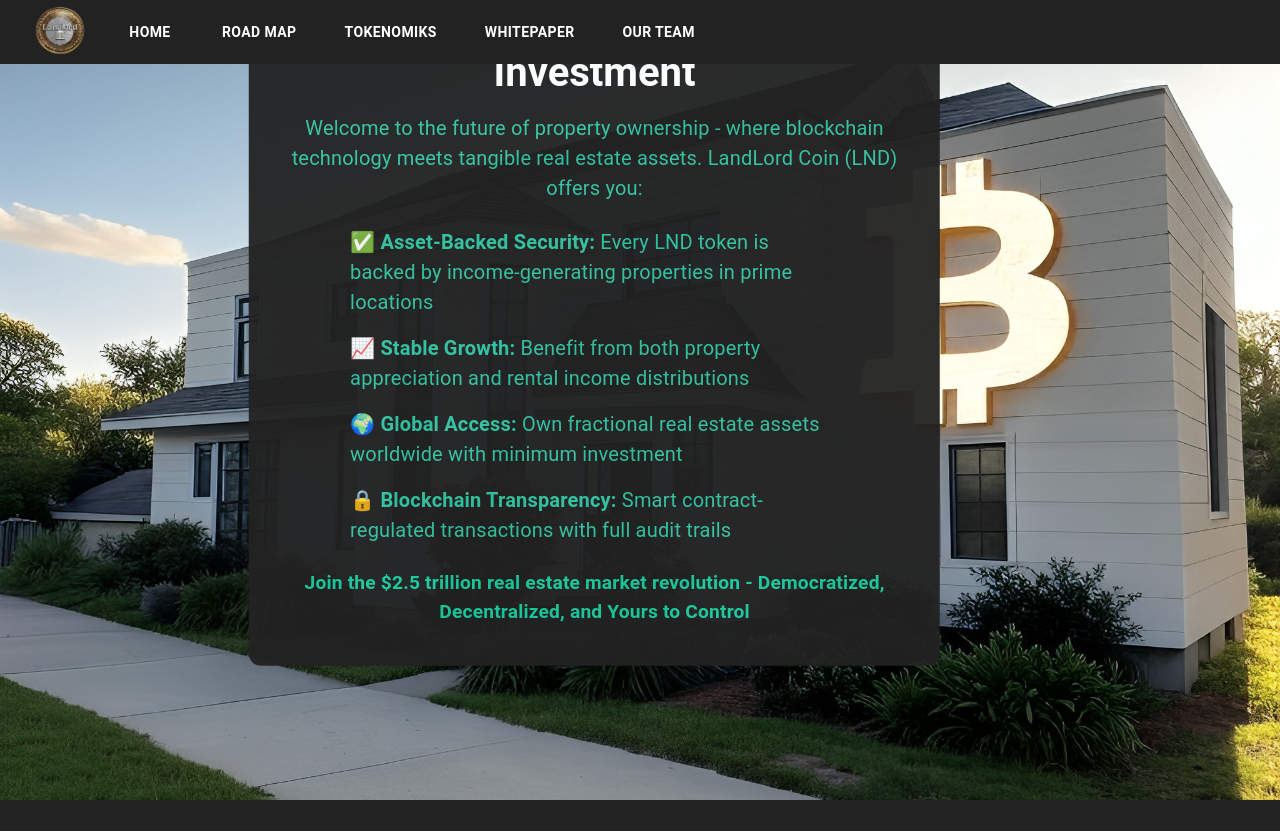
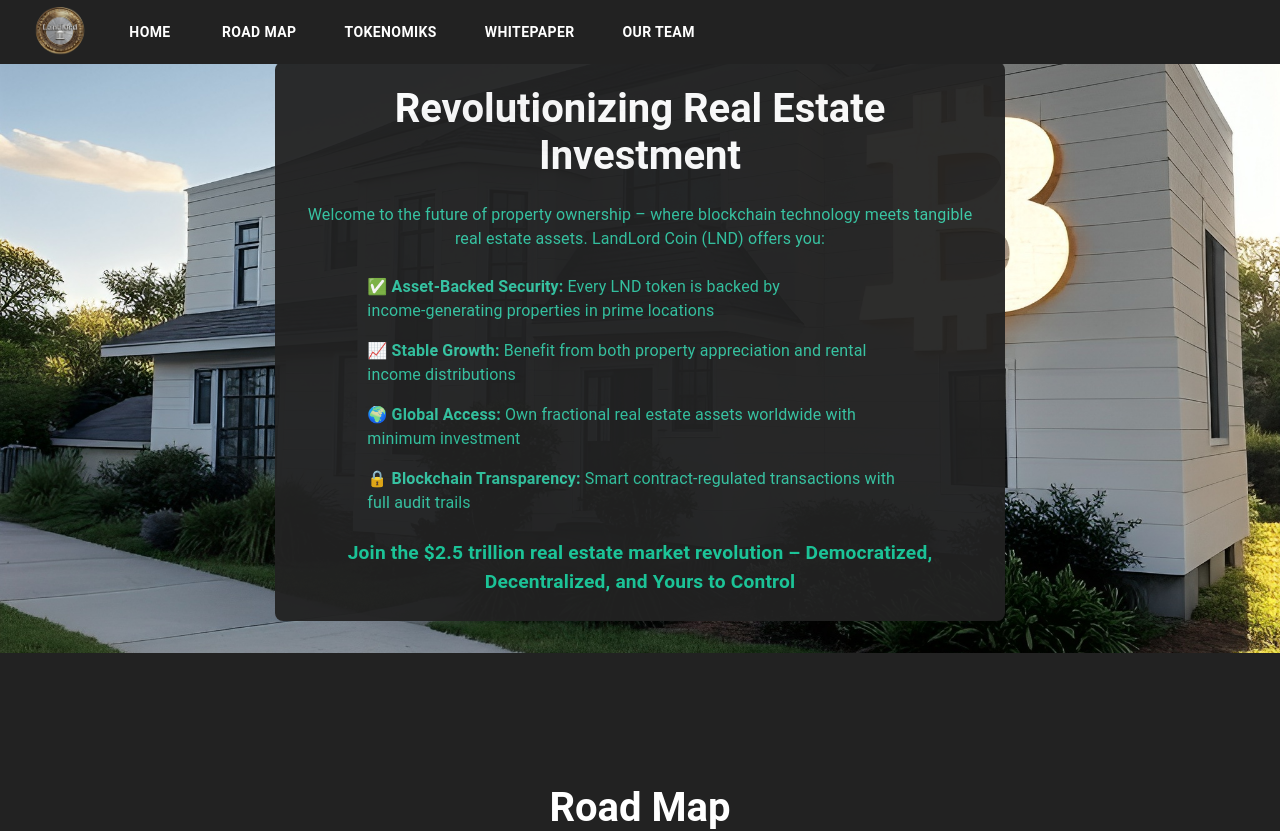
Before and after one commit to ashrafbeshtawi/Landlord, a Next.js app in the folder nextjs/: page / in a window 1280 px wide. Shown: the top 831 px of the page. Built offline with nearby package versions, Linux system fonts and the light colour scheme.

Commit message:
tokenomiks text

```diff
--- a/nextjs/src/app/page.tsx
+++ b/nextjs/src/app/page.tsx
@@ -425,68 +425,66 @@ export default function Home() {
         <Box
           id="home"
           sx={{
-            height: '100vh',
-            position: 'relative',
             backgroundImage: 'url(/house.jpg)',
             backgroundSize: 'cover',
             backgroundPosition: 'center',
+            p: { xs: 2, md: 4 },
+            backgroundColor: '#222222',
             display: 'flex',
+            flexDirection: 'column',
             alignItems: 'center',
             justifyContent: 'center',
-            pl: { xs: 2, md: '10%' },
           }}
         >
           <Box
-            sx={(theme) => ({
-              backgroundColor: theme.palette.background.default,
+            sx={{
               width: { xs: '90%', md: '60%' },
-              padding: { xs: '20px', md: '40px' },
-              borderRadius: '12px',
-              display: 'flex',
-              flexDirection: 'column',
-              justifyContent: 'center',
+              bgcolor: theme.palette.background.default,
               color: '#FFFFFF',
-              textAlign: 'center',
-              marginLeft: { xs: 0, md: '5%' },
+              borderRadius: 2,
+              p: 3,
               marginTop: '30px',
-              transform: { xs: 'none', md: 'translate(-20%, -10%)' },
               opacity: 0.95,
-              position: 'relative',
-              top: { xs: 0, md: '-30px' },
-              fontSize: {
-                xs: '1rem',
-                sm: '1.25rem',
-                md: '1.25rem',
-                lg: '1.25rem',
-                xl: '1.25rem',
-              },
-            })}
+            }}
           >
-            <Typography variant="h3" sx={{ mb: 2 }}>
+            <Typography variant="h3" sx={{ mb: 3, textAlign: 'center' }}>
               Revolutionizing Real Estate Investment
             </Typography>
-            <Typography variant="body1" sx={{ mb: 3, fontSize: 'inherit' }}>
-              Welcome to the future of property ownership - where blockchain technology meets tangible real estate assets. LandLord Coin (LND) offers you:
+
+            <Typography variant="body1" sx={{ mb: 3, fontSize: 'inherit', textAlign: 'center' }}>
+              Welcome to the future of property ownership – where blockchain technology meets tangible real estate assets. LandLord Coin (LND) offers you:
             </Typography>
+
             <Box sx={{ textAlign: 'left', mx: 'auto', width: '80%' }}>
               <Typography variant="body1" sx={{ mb: 2, fontSize: 'inherit' }}>
-                ✅ <strong>Asset-Backed Security:</strong> Every LND token is backed by income-generating properties in prime locations
+                ✅ <strong>Asset‑Backed Security:</strong> Every LND token is backed by income‑generating properties in prime locations
               </Typography>
               <Typography variant="body1" sx={{ mb: 2, fontSize: 'inherit' }}>
-                📈 <strong>Stable Growth:</strong> Benefit from both property appreciation and rental income distributions
+                📈 <strong>Stable Growth:</strong> Benefit from both property appreciation and rental income distributions
               </Typography>
               <Typography variant="body1" sx={{ mb: 2, fontSize: 'inherit' }}>
-                🌍 <strong>Global Access:</strong> Own fractional real estate assets worldwide with minimum investment
+                🌍 <strong>Global Access:</strong> Own fractional real estate assets worldwide with minimum investment
               </Typography>
-              <Typography variant="body1" sx={{ mb: 3, fontSize: 'inherit' }}>
-                🔒 <strong>Blockchain Transparency:</strong> Smart contract-regulated transactions with full audit trails
+              <Typography variant="body1" sx={{ mb: 0, fontSize: 'inherit' }}>
+                🔒 <strong>Blockchain Transparency:</strong> Smart contract‑regulated transactions with full audit trails
               </Typography>
             </Box>
-            <Typography variant="body1" sx={{ fontSize: { xs: 'inherit', md: '1.2rem' }, fontWeight: 'bold', color: theme.palette.primary.main }}>
-              Join the $2.5 trillion real estate market revolution - Democratized, Decentralized, and Yours to Control
+
+            <Typography
+              variant="body1"
+              sx={{
+                mt: 3,
+                fontSize: { xs: 'inherit', md: '1.2rem' },
+                fontWeight: 'bold',
+                color: theme.palette.primary.main,
+                textAlign: 'center',
+              }}
+            >
+              Join the $2.5 trillion real estate market revolution – Democratized, Decentralized, and Yours to Control
             </Typography>
           </Box>
         </Box>
+
 
         {/* Road Map Section */}
         <Box
@@ -601,7 +599,7 @@ export default function Home() {
         </Box>
 
         <Box
-          id="tokenomiks"
+          id="tokenomiks2"
           sx={{
             p: { xs: 2, md: 4 },
             backgroundColor: '#222222',
```
